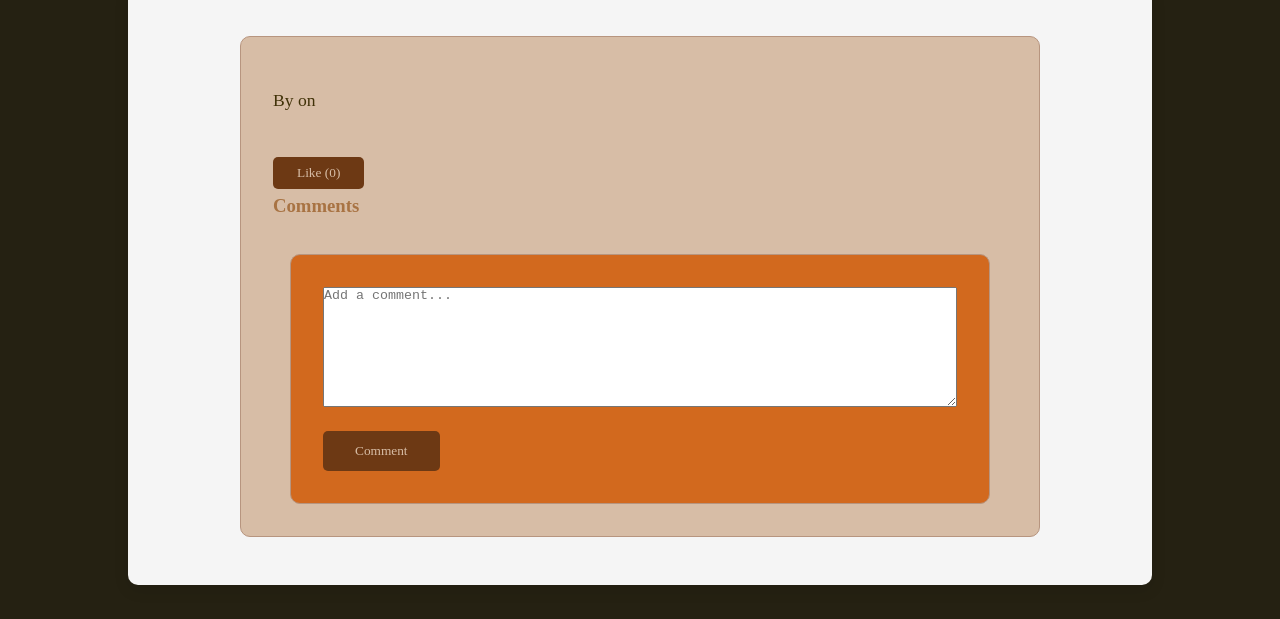
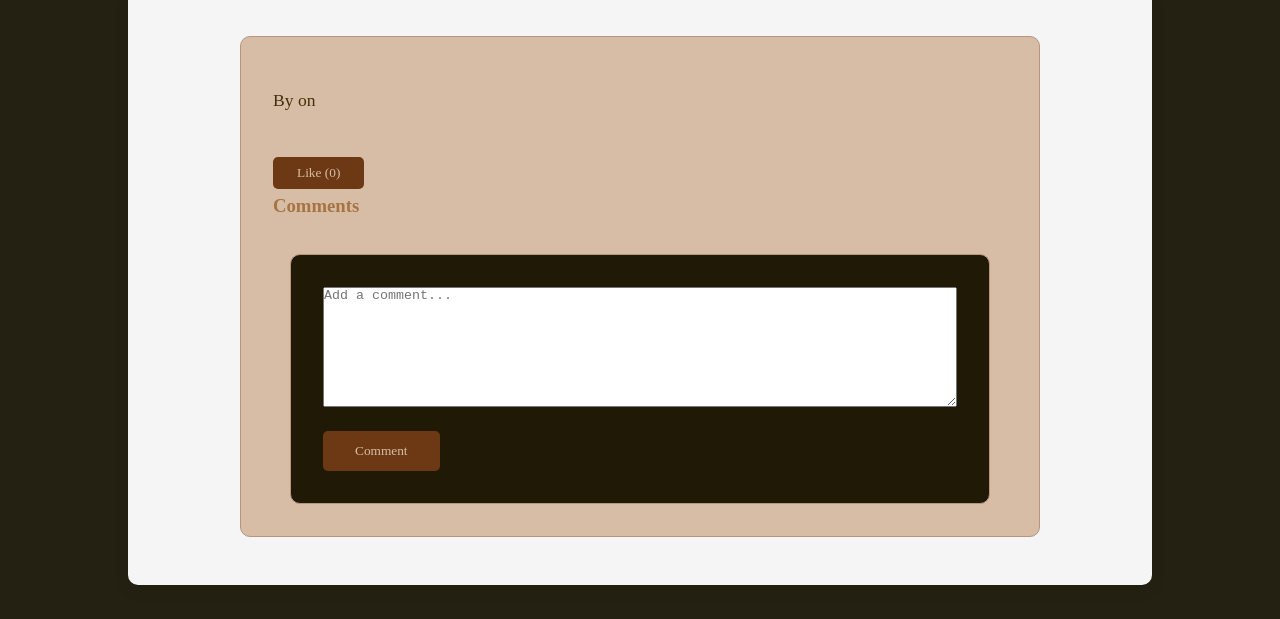
Before and after one commit to Bundicharles/web-app, a plain HTML site: page frontend/public/blog.html in a window 1280 px wide. Shown: the part 181-800 px from the top of the page. Drawn offline with Linux system fonts and the light colour scheme; no server answers.

Commit message:
Your commit message

```diff
--- a/frontend/public/styles.css
+++ b/frontend/public/styles.css
@@ -307,7 +307,7 @@ h3 {
     gap: 1.5rem;
     max-width: 700px;
     margin: 0 auto;
-    background-color: #d2691e; /* Vanilla - warm form background */
+    background-color: #201905; /* Vanilla - warm form background */
     padding: 2rem;
     border-radius: 10px;
     border: 1px solid #B7957F; /* Almond - subtle border */
```
